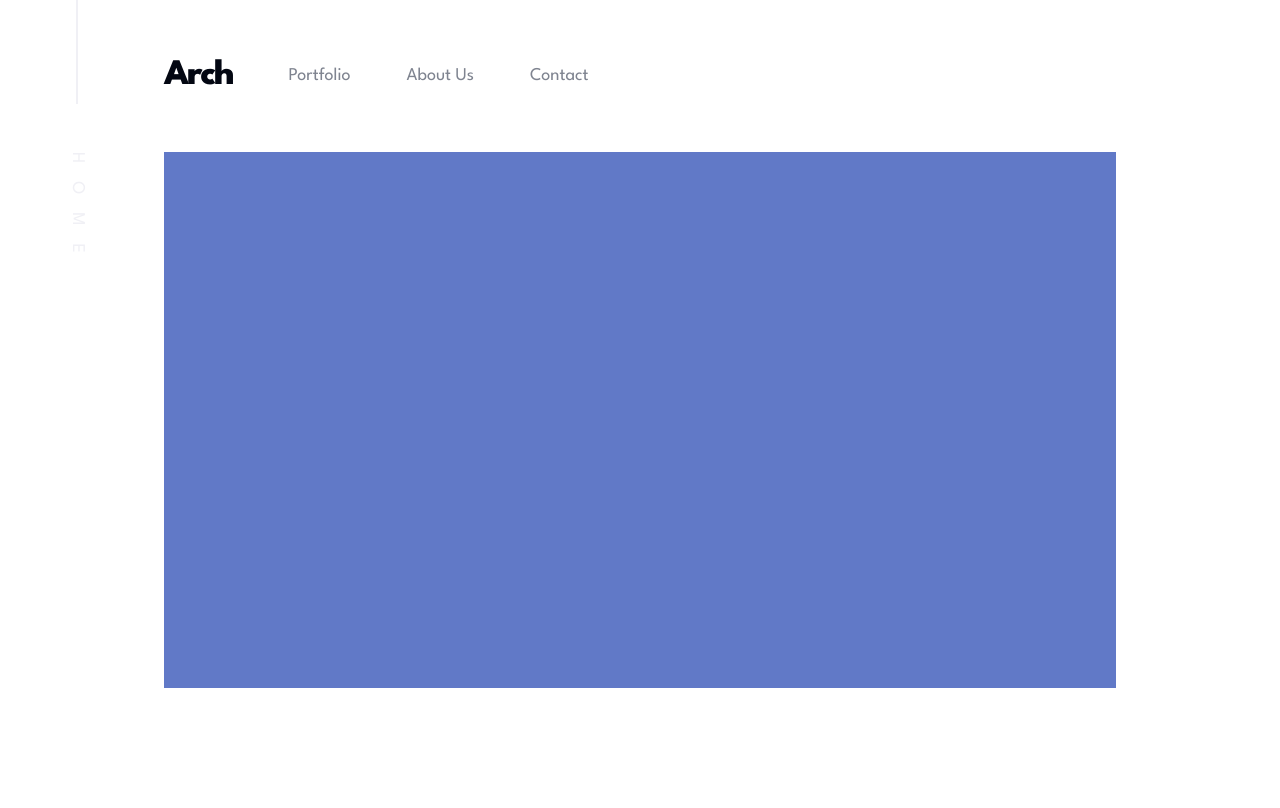
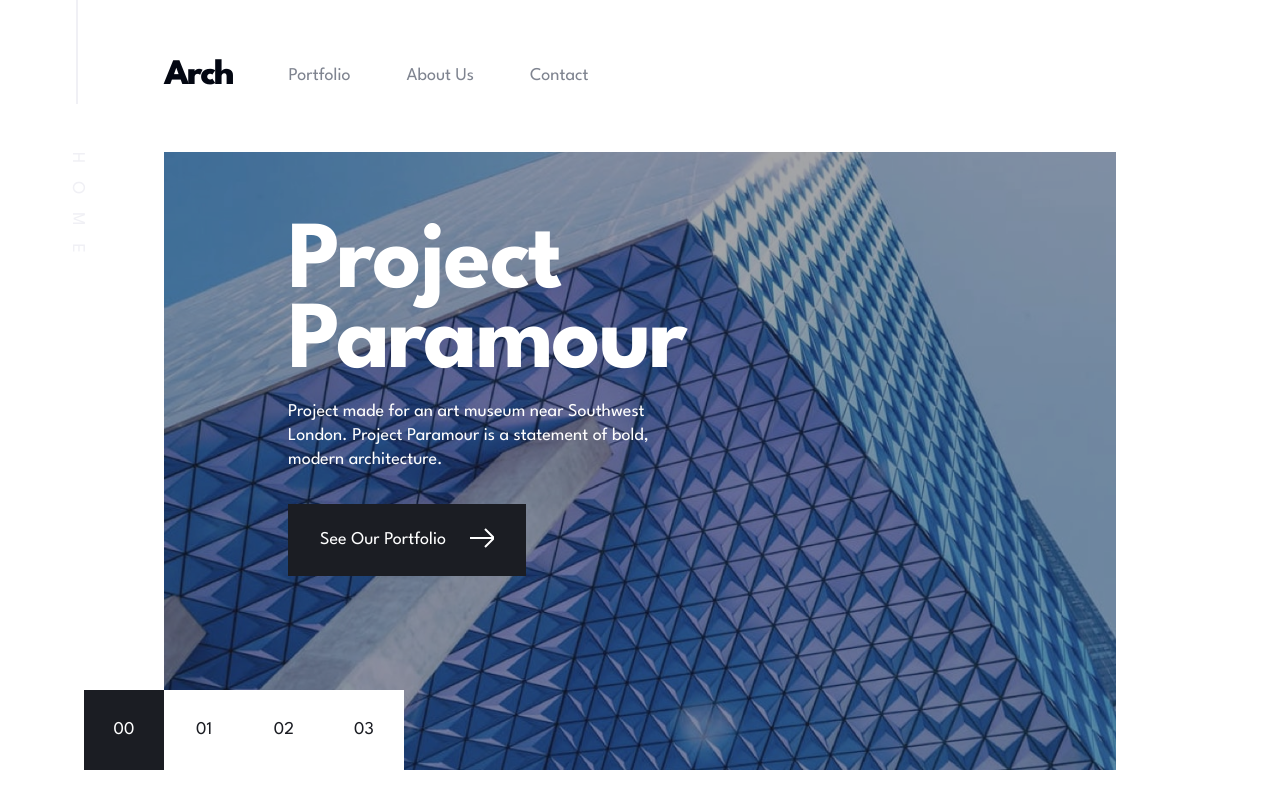
Before and after one commit to Alexjoshua14/Arch, a Next.js app: page / in a window 1280 px wide. Shown: the top 808 px of the page. Built offline with nearby package versions, Linux system fonts and the light colour scheme.

Commit message:
Create a quick carousel component

```diff
--- a/src/app/page.tsx
+++ b/src/app/page.tsx
@@ -1,9 +1,13 @@
+import Button from '@/components/Button'
+import Carousel from '@/components/carousel/Carousel'
 import Image from 'next/image'
 
 export default function Home() {
   return (
     <main className="flex min-h-screen flex-col items-center justify-between page-gutter">
-      <div className="w-full aspect-video bg-blue-800/70" />
+
+      <Carousel />
+
     </main>
   )
 }
--- /dev/null
+++ b/src/components/carousel/Carousel.tsx
@@ -0,0 +1,84 @@
+'use client'
+
+import { FC, useState } from 'react'
+import Image from 'next/image'
+import Button from '../Button'
+
+interface CarouselProps {
+
+}
+
+const images = [
+  {
+    src: "/assets/home/SIZE/image-hero-paramour.jpg",
+    alt: "Paramour hero image",
+    title: "Project Paramour",
+    description: "Project made for an art museum near Southwest London. Project Paramour is a statement of bold, modern architecture.",
+    link: "/",
+    linkText: "See Our Portfolio"
+  },
+  {
+    src: "/assets/home/SIZE/image-hero-seraph.jpg",
+    alt: "Seraph hero image",
+    title: "Project Seraph",
+    description: "description goes right here in this very spot so all can see.",
+    link: "/",
+    linkText: "See Our Portfolio"
+  },
+  {
+    src: "/assets/home/SIZE/image-hero-federal.jpg",
+    alt: "Federal hero image",
+    title: "Project Federal",
+    description: "description goes right here in this very spot so all can see.",
+    link: "/",
+    linkText: "See Our Portfolio"
+  },
+  {
+    src: "/assets/home/SIZE/image-hero-trinity.jpg",
+    alt: "Trinity hero image",
+    title: "Project Trinity",
+    description: "description goes right here in this very spot so all can see.",
+    link: "/",
+    linkText: "See Our Portfolio"
+  }
+]
+
+const Carousel: FC<CarouselProps> = ({ }) => {
+  const width = 1440
+  const size: 'desktop' | 'tablet' | 'mobile' = 'desktop'
+
+  const [image, setImage] = useState(images[0])
+
+  return (
+    <div className="relative w-full h-full">
+      <div className="relative">
+        <Image src={image.src.replace("SIZE", size)} alt={image.alt} width={1110} height={720} quality={100} />
+        <div className="absolute left-0 top-0 z-10 w-full h-full bg-gray-900/40" role="overlay" />
+        <div className="z-20 fixed top-1/2 -translate-y-1/2 left-72 w-96 text-white">
+          <div className="flex flex-col gap-4 pb-8">
+            <h2 className="heading-lg">
+              {image.title}
+            </h2>
+            <p>
+              {image.description}
+            </p>
+          </div>
+          <Button text={image.linkText} arrow />
+        </div>
+      </div>
+      <div className="z-20 absolute bottom-0 left-0 -translate-x-20 w-80 h-20 flex">
+        {images.map((image, index) => (
+          <Button
+            key={`carousel-control-${index}`}
+            variant='secondary'
+            text={index.toString().padStart(2, '0')}
+            onClick={() => setImage(image)}
+            className={index != 0 ? 'bg-white text-gray-900' : ''}
+          />
+        ))}
+      </div>
+    </div>
+  )
+}
+
+export default Carousel
```
